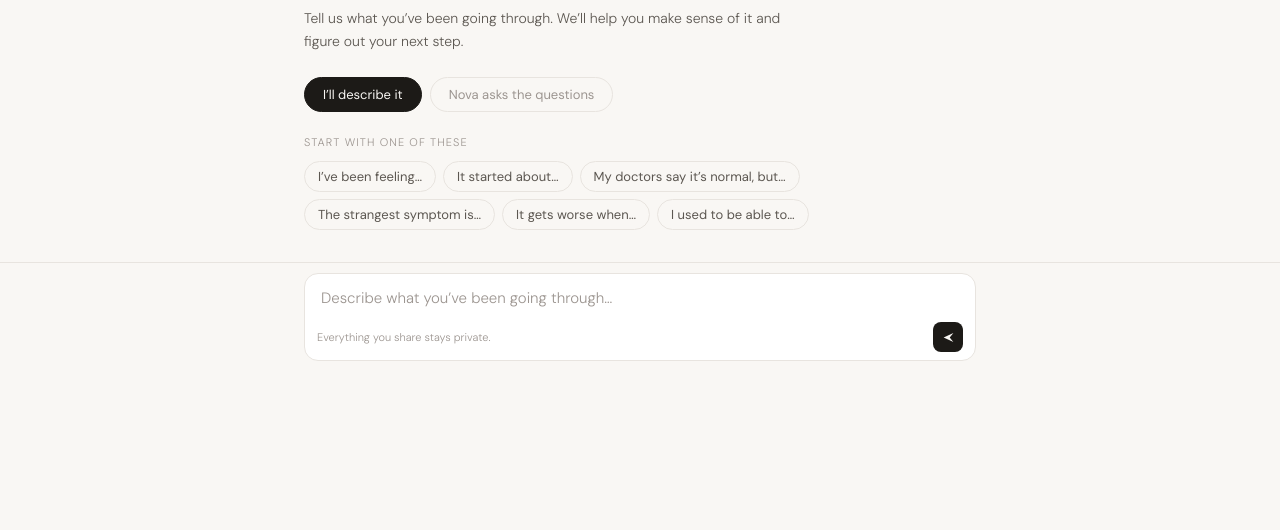
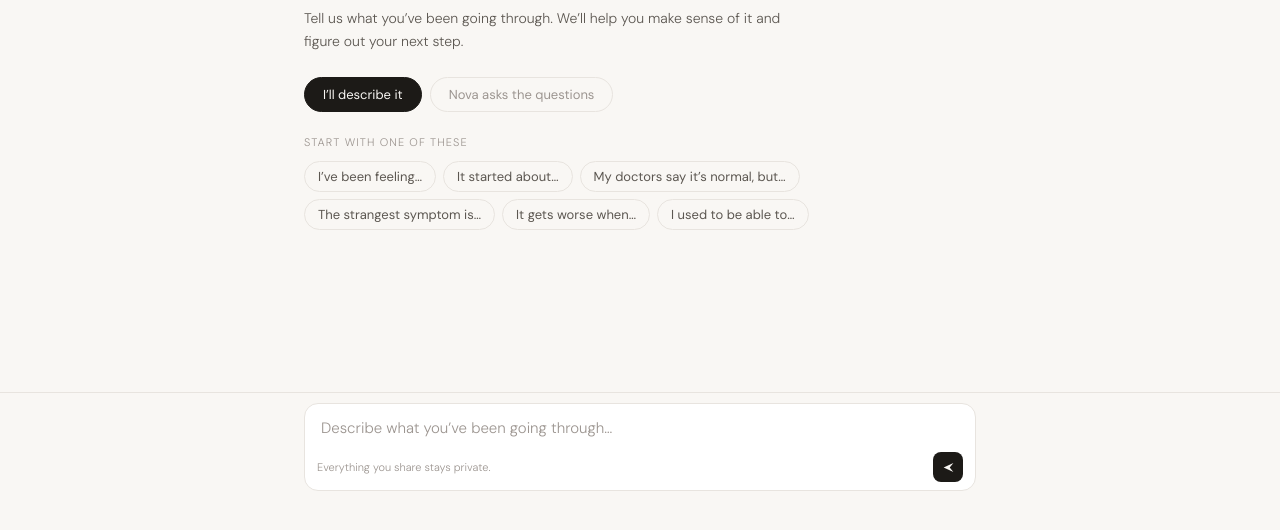
Before and after one commit to skyhientertain/nova-dx, a plain HTML site: page index.html in a window 1280 px wide. Shown: the part 182-712 px from the top of the page. Drawn offline with nearby package versions, Linux system fonts and the light colour scheme.

Commit message:
Update index.html

```diff
--- a/index.html
+++ b/index.html
@@ -11,7 +11,7 @@
     *,*::before,*::after{box-sizing:border-box;margin:0;padding:0}
     :root{--bg:#F9F7F4;--surface:#FFFFFF;--ink:#1C1A17;--ink-mid:#5C5751;--ink-soft:#9C9590;--line:#E8E4DF;--accent:#B07A3E;--accent-lt:#FBF5EC;--accent-dk:#8A5C28;--signal-bg:#FDF6EC;--signal-border:#E8D5B4;--r:8px;--serif:'Cormorant Garamond',Georgia,serif;--sans:'DM Sans',system-ui,sans-serif}
     body{background:var(--bg);color:var(--ink);font-family:var(--sans);font-weight:300;font-size:16px;line-height:1.6;min-height:100vh;padding-bottom:160px}
-    .max{max-width:720px;margin:0 auto;padding:0 24px}.content-area{flex:1}
+    .max{max-width:720px;margin:0 auto;padding:0 24px}.content-area{flex:1;padding-bottom:130px}
     nav{padding:18px 0;border-bottom:1px solid var(--line);background:var(--bg);position:sticky;top:0;z-index:50}
     .nav-inner{display:flex;align-items:center;justify-content:space-between}
     .wordmark{font-family:var(--serif);font-weight:300;font-size:15px;letter-spacing:.18em;text-transform:uppercase;color:var(--ink);opacity:.5;cursor:pointer}
```
